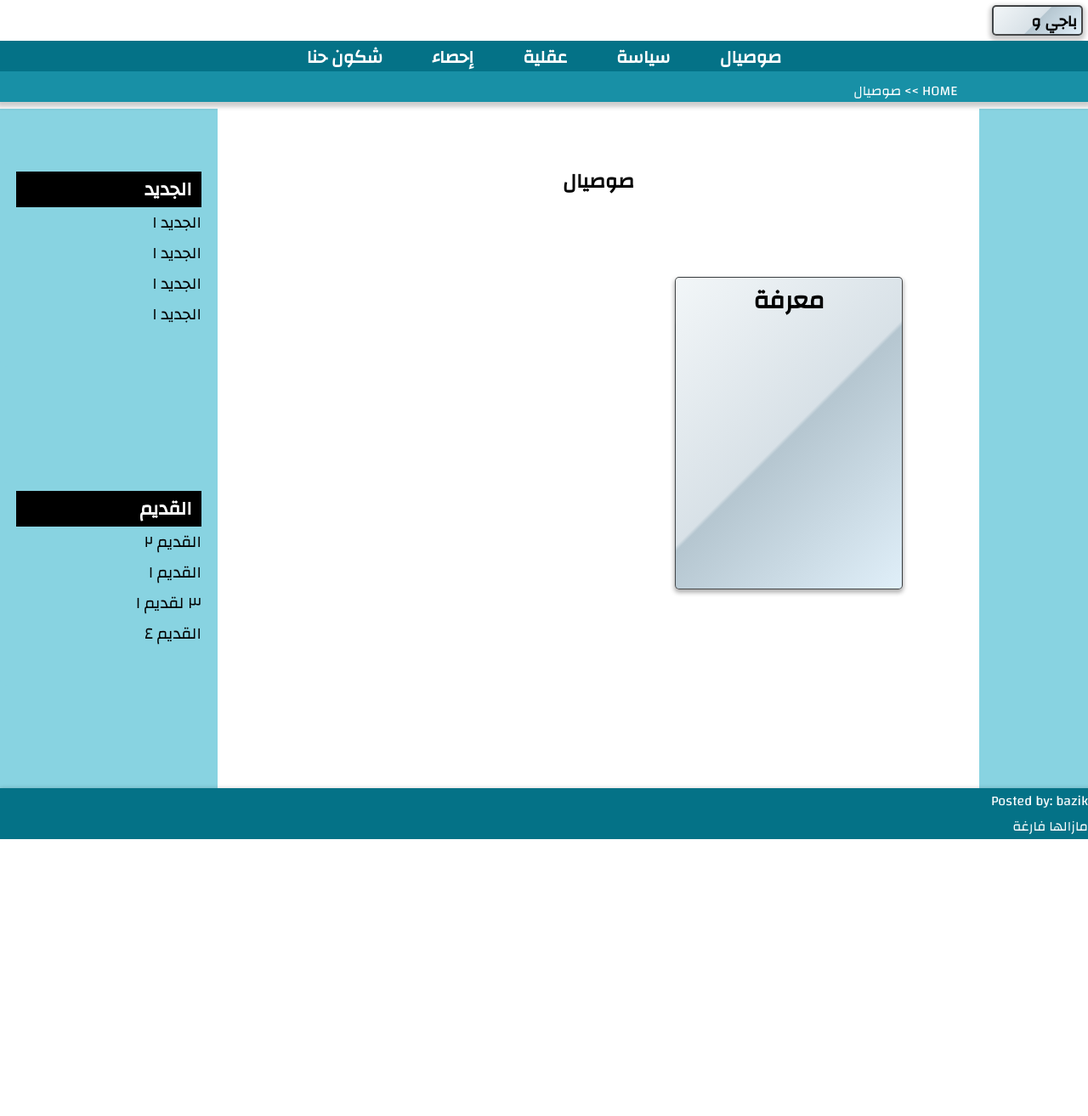
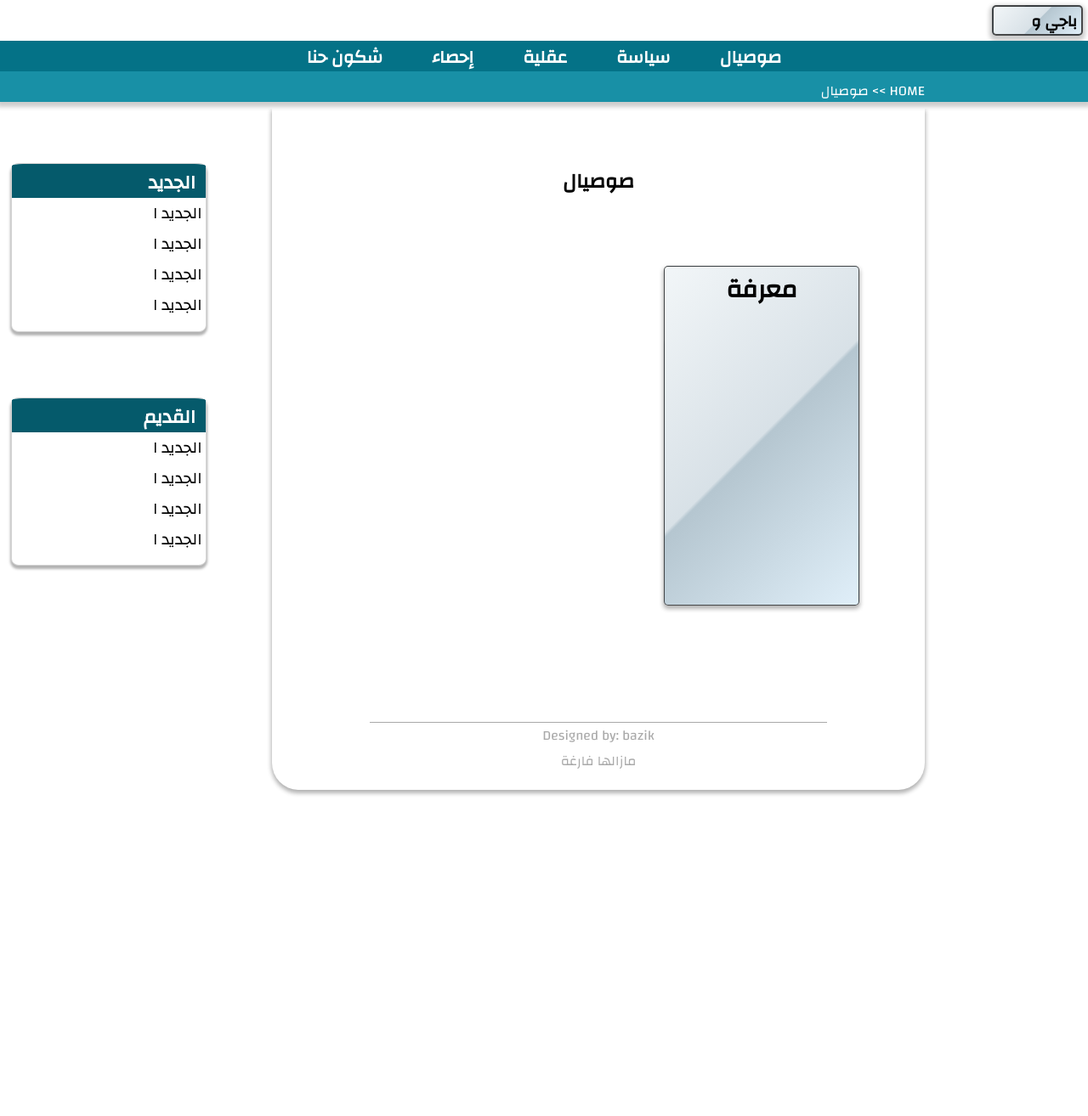
Before and after one commit to zakaria-bendifallah/batnbaj, a Django app: page /hkaya/cat/1/ in a window 1280 px wide. Shown: the whole page at 85% size. Before the commit the page ends 988 px from the top, so only its background shows below. Run offline with Django 3.2, Linux system fonts and the light colour scheme; data comes from the database, SQL or seed files in the repository.

Commit message:
better html/css design !

```diff
--- a/hkaya/static/pstyle.css
+++ b/hkaya/static/pstyle.css
@@ -11,17 +11,21 @@ html {
   -moz-background-size: cover;
   -o-background-size: cover;
   background-size: cover;*/
-
-   overflow-y: hidden
+   min-height:100%;
+   height:100%;
 
 }
 
 body {
+  background:white;
   font-family: 'Changa', sans-serif;
   font-size: 16px;
   font-weight: 400;
   text-rendering: optimizeLegibility;
-
+  margin:0;
+  padding:0;
+  min-height:100%;
+  height:100%;
 }
 
 body a {
@@ -33,17 +37,24 @@ body a:hover{
  color:#AE0009;
 }
 
+
+.container{
+  min-height:100%;
+  position:relative;
+
+}
+
 div.head-banner{
   background:#FFF;
   background-size:cover;
   width:100%;
   height:15%;
-  max-height:20%;
+  max-height:15%;
   top:0px;
   marging-left:0px;
   text-transform:uppercase;
   position:fixed;
-  z-index: 9999;
+  z-index: 999;
   box-shadow: 0px 3px 5px 3px rgba(0, 0, 0, 20%);
 }
 
@@ -94,9 +105,11 @@ div.head-menu li{
 }
 
 div.head-menu li:hover{
-  color:#AE0009;
-  background:#88D3E1;
+  border-top:solid #AE0009;
+}
 
+.head-menu a:hover{
+  color:white;
 }
 
 div.head-submenu{
@@ -112,7 +125,7 @@ div.head-submenu{
 div.head-submenu p{
   text-align: right;
   padding-top:0.5em;
-  padding-right:12%;
+  padding-right:15%;
   /*width:70%;*/
   float:right;
 }
@@ -128,35 +141,106 @@ div.head-submenu input[type=text]{
 }
 
 .core-content{
-  background:#88D3E1;
-  margin-top:7px;
+  background:inherit;
+  position:relative;
   width:100%;
-  /*height:100%;*/
-  min-width:90%;
-  min-height:90%;
-  /*position:relative;*/
+  min-height:100%;
   margin-top:10%;
-  overflow-y:scroll;
+  /*padding-bottom:30%;*/
+  overflow-y:hidden;
 }
 
-div.main-content{
+.main-tab{
   background:white;
-  width:70%;
+  width:60%;
   min-width:40%;
-  height:100%;
-  min-height:20%;
-  /*max-height:50%;*/
+  min-height:100%;
   position:relative;
   float:left;
-  left:20%;
+  left:5%;
   text-align:right;
   padding-top:4em;
+  margin-bottom:30%;
+  border-radius:0 0 4% 4%;
+  box-shadow: 0px 3px 5px 1px rgba(0, 0, 0, 0.3);
 }
 
-.main-content h2{
+.main-tab h2{
   text-align:center;
 
 }
+
+
+.lateral-tab{
+  background:inherit;
+  width:20%;
+  min-height:85%;
+  position:relative;
+  padding-top:5%;
+  float:left;
+  display:block;
+  /*padding-left:1%;*/
+  left:0;
+
+}
+
+.novelties {
+  background:white;
+  position:relative;
+  font-size:1.2em;
+  min-width:80%;
+  width: 90%;
+  margin:auto;
+  margin-bottom: 30%;
+  padding-bottom:5%;
+  text-align:right;
+  border-radius:4%;
+  border:solid 1px lightgray;
+  box-shadow: 0px 3px 3px 1px rgba(0, 0, 0, 0.3);
+}
+
+.novelties h3{
+  color: white;
+  background:#055a6b;
+  padding-right:0.5em;
+  padding-top:0;
+  height:5%;
+  width:100%;
+  border-radius:6% 6% 0% 0%;
+  border:solid 1px #055a6b;
+  /*display:block;*/
+}
+
+
+
+.novelties p{
+  padding-right:2%;
+
+}
+
+.main-content{
+  position:relative;
+  width:100%;
+  padding-bottom:80%;
+}
+
+.footer{
+ color:darkgray;
+ width:70%;
+ height:10%;
+ border-top:solid 1px darkgray;
+ text-align:center;
+ position:relative;
+ margin:auto;
+}
+
+
+.main-content p,h3{
+
+  padding-right:5%;
+  padding-left:5%;
+}
+
 
 div.story-icon{
  font-size:25px;
@@ -198,79 +282,6 @@ div.story-header{
 }
 
 
-
-.lateral-tab{
-  /*background:rgba(0,0,0,0);*/
-  background:#88D3E1;
-  width:20%;
-  height:100%;
-  /*min-height:100%;*/
-  min-width:20%;
-  position:fixed;
-
-  padding-top:5%;
-  /*padding-left:1%;*/
-  left:0;
-}
-
-.novelties {
-  background:#88D3E1;
-  position:relative;
-  font-size:1.2em;
-  min-width:80%;
-  width: 100%;
-  min-height: 30%;
-  max-height: 50%;
-  /*max-height: 30%;*/
-  text-align:right;
-  border-radius:3%;
-  position:absolute;
-  padding:0.5em 1em;
-  margin-bottom:10em;
-  /*box-shadow: 0px 3px 5px 1px rgba(0, 0, 0, 0.3);*/
-}
-
-.novelties h3{
-  color: white;
-  background:black;
-  padding-right:0.5em;
-  padding-top:0;
-  /*display:block;*/
-}
-
-.novelties p:hover{
-  color: black;
-  padding-right:0.5em;
-  background:#047287;
-}
-
-.oldies {
-  background:#88D3E1 ;
-  position:relative;
-  font-size:1.2em;
-  padding:0.5em 1em;
-  min-width:80%;
-  width: 100%;
-  min-height: 30%;
-  text-align:right;
-  border-radius:3%;
-  border-collapse: collapse;
-  position:absolute;
-  top:55%;
-  /*box-shadow: 0px 3px 5px 1px rgba(0, 0, 0, 0.3);*/
-}
-
-.oldies h3{
-  color: white;
-  background:black;
-  padding-right:0.5em;
-}
-
-.oldies p:hover{
-  color: black;
-  padding-right:0.5em;
-  background:#047287;
-}
 
 /*------------------ chat styles -------------------*/
 .chat {
@@ -527,12 +538,3 @@ input.textarea {
 
 
 /*--------------------------------------------------*/
-.footer{
- background:#047287;
- color:white;
- align:right;
- text-align:right;
- box-shadow: 3px 3px 5px 3px rgba(0, 0, 0, 20%);
- position:relative;
- z-index:5;
-}
--- a/hkaya/templates/category.html
+++ b/hkaya/templates/category.html
@@ -23,16 +23,16 @@
         {% block secondary_content_block %}
           <div class="novelties">
              <h3>الجديد</h3>
-             <p>الجديد ١</p>
-             <p>الجديد ١</p>
-             <p>الجديد ١</p>
-             <p>الجديد ١</p>
+             <p><a href="">الجديد ١</a></p>
+             <p><a href="">الجديد ١</a></p>
+             <p><a href="">الجديد ١</a></p>
+             <p><a href="">الجديد ١</a></p>
            </div>
-           <div class="oldies">
+           <div class="novelties">
              <h3>القديم</h3>
-             <p>القديم ٢ </p>
-             <p>القديم ١</p>
-             <p>٣ لقديم ١</p>
-             <p>القديم ٤</p>
+             <p><a href="">الجديد ١</a></p>
+             <p><a href="">الجديد ١</a></p>
+             <p><a href="">الجديد ١</a></p>
+             <p><a href="">الجديد ١</a></p>
            </div>
         {% endblock %}
--- a/hkaya/templates/main_template.html
+++ b/hkaya/templates/main_template.html
@@ -1,7 +1,7 @@
 
 {% load static %}
 
-<html lang="en">
+<html lang="ar">
   <head>
     <meta content="text/html; charset=utf-8" http-equiv="content-type">
     <link rel="stylesheet" type="text/css" href={% static "pstyle.css" %}>
@@ -12,6 +12,7 @@
     <meta name="viewport" content="initial-scale=1.0; maximum-scale=1.0; width=device-width;">
   </head>
   <body>
+    <div class="container">
      <div class="head-banner">
       <div class="head-logo">
         <h3>باجي و باتمان</h3>
@@ -44,23 +45,23 @@
     </div>
 
     <div class="core-content">
+        <div class="lateral-tab">
+          {% block secondary_content_block  %}
+            usually contains links to new and old stories
+          {% endblock %}
+        </div>
+        <div class="main-tab">
           <div class="main-content">
             {% block main_content_block  %}
                usually contains stories or story links
             {% endblock %}
           </div>
-
-      <div class="lateral-tab">
-       {% block secondary_content_block  %}
-          usually contains links to new and old stories
-       {% endblock %}
+          <div class="footer">
+            <p>Designed by: bazik</p>
+            <p>مازالها فارغة</p>
           </div>
-
         </div>
-
-    <div class="footer">
-      <p>Posted by: bazik</p>
-      <p>مازالها فارغة</p>
+    </div>
     </div>
   </body>
 </html>
--- a/hkaya/views.py
+++ b/hkaya/views.py
@@ -78,4 +78,7 @@ def viewStory(request, story_id):
 
 def viewChkoun(request):
 
+    root_links = getRootLinks()
+    categories = getCategories()
+    return render(request, "chkoun.html", locals())
     pass
```
Also changed, not shown: hkaya/templates/chkoun.html (+16 -11 lines), hkaya/templates/index.html (+9 -9 lines), hkaya/templates/story.html (+4 -3 lines), hkaya/static/badji_character.png (added), hkaya/static/batman_character.png (added). Lines whose indentation alone changed are shown as unchanged.
